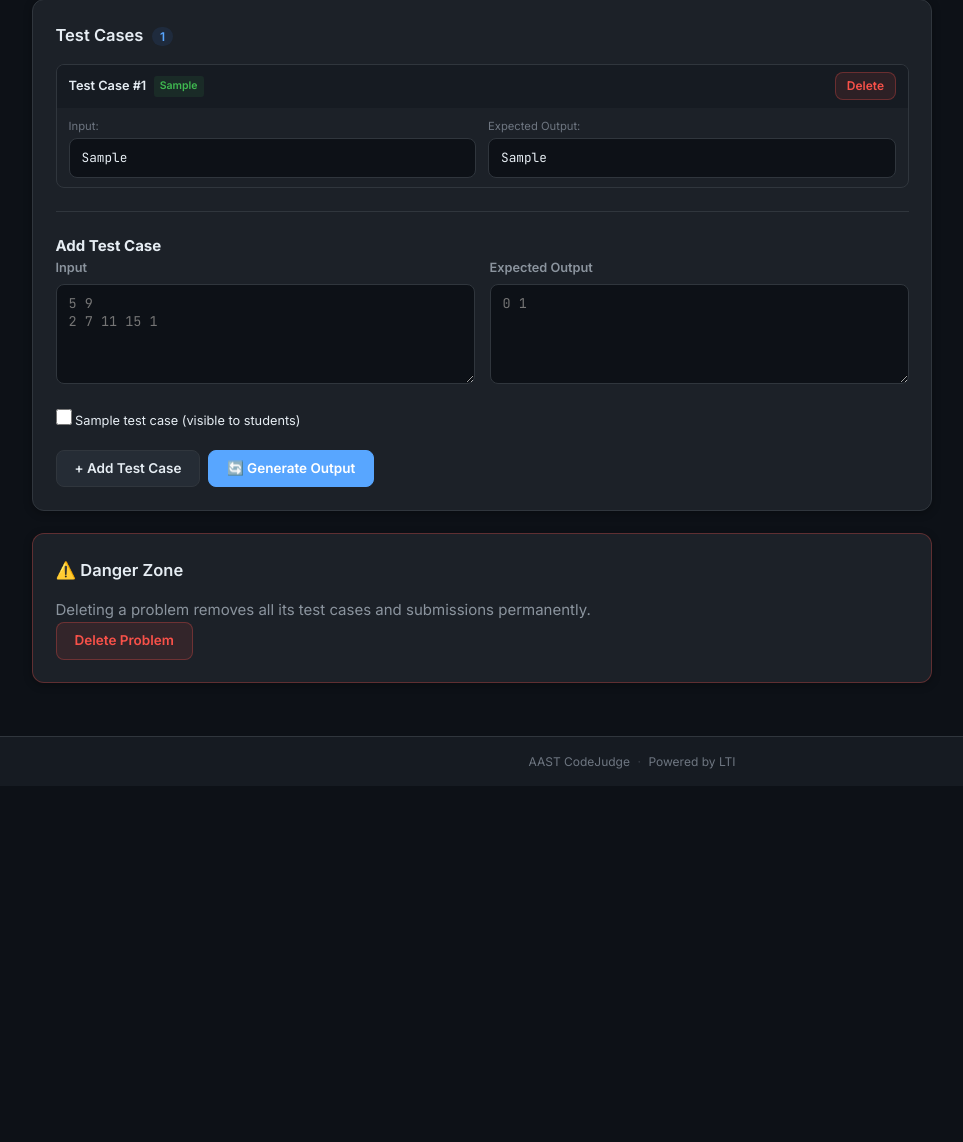
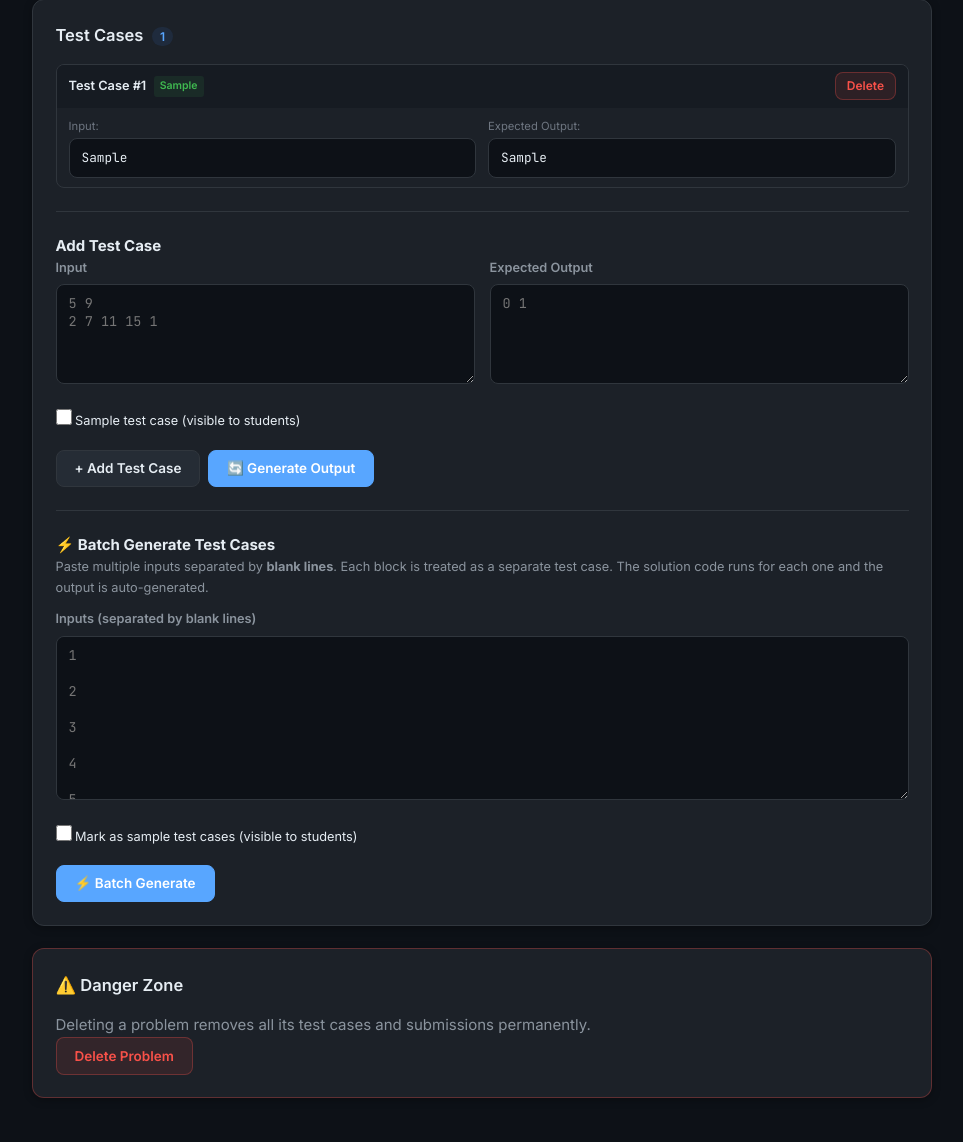
Before and after one commit to NightMare489/MoodleLTI, a Flask app: template templates/admin/problem_form.html in a window 1280 px wide. Shown: the part 1531-2673 px from the top of the page, without its empty margins (8-971 px from the left). Before the commit the page ends 2300 px from the top, so only its background shows below. Run offline with Flask 3, Linux system fonts and the light colour scheme; tables that the repository leaves empty hold one stand-in row (values such as "Sample post"); the template is opened without the code that fills it: values that come from a table or form of the project are taken from there, most other values are stand-ins (such as "Sample title", 1, 10 or a date in 2020); grey boxes marked "Sample" are stand-in pictures; some libraries are stand-ins or nearby versions.

Commit message:
Add batch test case generator UI & backend

```diff
--- a/templates/admin/problem_form.html
+++ b/templates/admin/problem_form.html
@@ -229,6 +229,39 @@ Given an array of integers, find two numbers that add up to a target.
                         style="align-self:center; font-size:0.85rem;"></span>
                 </div>
             </form>
+
+            <hr class="divider">
+
+            <h4>⚡ Batch Generate Test Cases</h4>
+            <p class="text-secondary" style="font-size:0.85rem; margin-bottom:0.75rem;">
+                Paste multiple inputs separated by <strong>blank lines</strong>. Each block is treated as a separate
+                test case. The solution code runs for each one and the output is auto-generated.
+            </p>
+            <div class="form-group">
+                <label for="batch_inputs">Inputs (separated by blank lines)</label>
+                <textarea id="batch_inputs" class="form-textarea mono" rows="8" placeholder="1
+
+2
+
+3
+
+4
+
+5"></textarea>
+            </div>
+            <div class="form-group">
+                <label class="checkbox-label">
+                    <input type="checkbox" id="batch_is_sample">
+                    <span>Mark as sample test cases (visible to students)</span>
+                </label>
+            </div>
+            <div style="display:flex; gap:0.5rem; flex-wrap:wrap; align-items:center;">
+                <button type="button" class="btn btn-primary" id="batchGenerateBtn" {% if not problem.solution_code
+                    %}disabled title="Save a solution code first" {% endif %}>
+                    ⚡ Batch Generate
+                </button>
+                <span id="batchStatus" class="text-secondary" style="font-size:0.85rem;"></span>
+            </div>
         </div>
 
         <!-- Danger Zone -->
@@ -320,6 +353,52 @@ Given an array of integers, find two numbers that add up to a target.
             .finally(() => { btn.disabled = false; });
     });
 
+    // ── Batch Generate Button ────────────────────────────────────────
+    document.getElementById('batchGenerateBtn').addEventListener('click', function () {
+        const btn = this;
+        const status = document.getElementById('batchStatus');
+        const inputEl = document.getElementById('batch_inputs');
+        const isSample = document.getElementById('batch_is_sample').checked;
+
+        if (!inputEl.value.trim()) {
+            status.textContent = '⚠️ Enter at least one input.';
+            status.style.color = 'var(--yellow)';
+            return;
+        }
+
+        btn.disabled = true;
+        status.textContent = '⏳ Running solution for all inputs...';
+        status.style.color = 'var(--text-secondary)';
+
+        fetch("{{ url_for('admin.generate_batch', problem_id=problem.id) }}", {
+            method: 'POST',
+            headers: { 'Content-Type': 'application/json' },
+            body: JSON.stringify({ inputs_bulk: inputEl.value, is_sample: isSample })
+        })
+            .then(r => r.json().then(data => ({ ok: r.ok, data })))
+            .then(({ ok, data }) => {
+                if (ok && data.added !== undefined) {
+                    let msg = `✅ ${data.added} of ${data.total} test case(s) added!`;
+                    if (data.errors && data.errors.length) {
+                        msg += ` (${data.errors.length} failed)`;
+                    }
+                    status.textContent = msg;
+                    status.style.color = 'var(--green)';
+                    // Reload after a short delay so the user sees the message
+                    setTimeout(() => location.reload(), 1200);
+                } else {
+                    status.textContent = '❌ ' + (data.error || 'Unknown error');
+                    status.style.color = 'var(--red)';
+                    btn.disabled = false;
+                }
+            })
+            .catch(err => {
+                status.textContent = '❌ Network error';
+                status.style.color = 'var(--red)';
+                btn.disabled = false;
+            });
+    });
+
     // ── Copy image reference buttons ────────────────────────────────
     document.querySelectorAll('.copy-img-ref').forEach(function (btn) {
         btn.addEventListener('click', function () {
```
Also changed, not shown: routes/admin_routes.py (+79 -0 lines).
